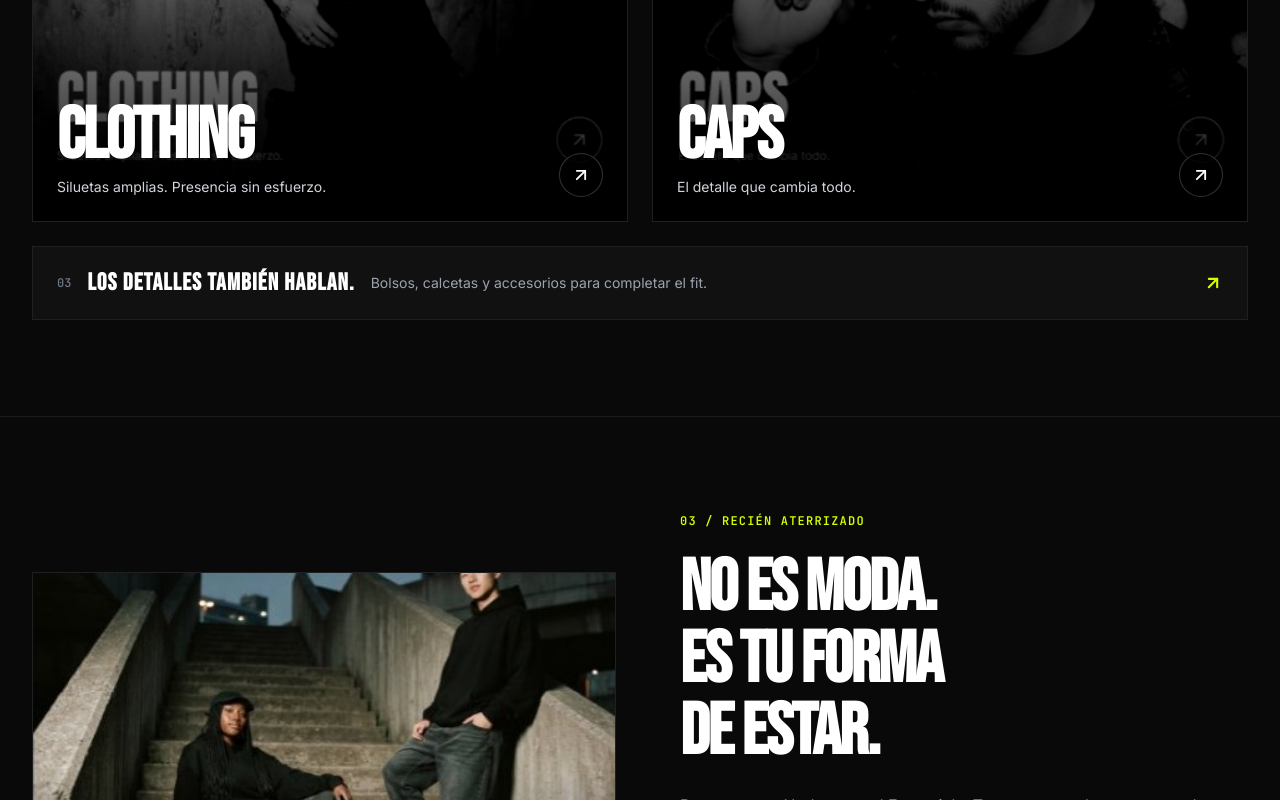
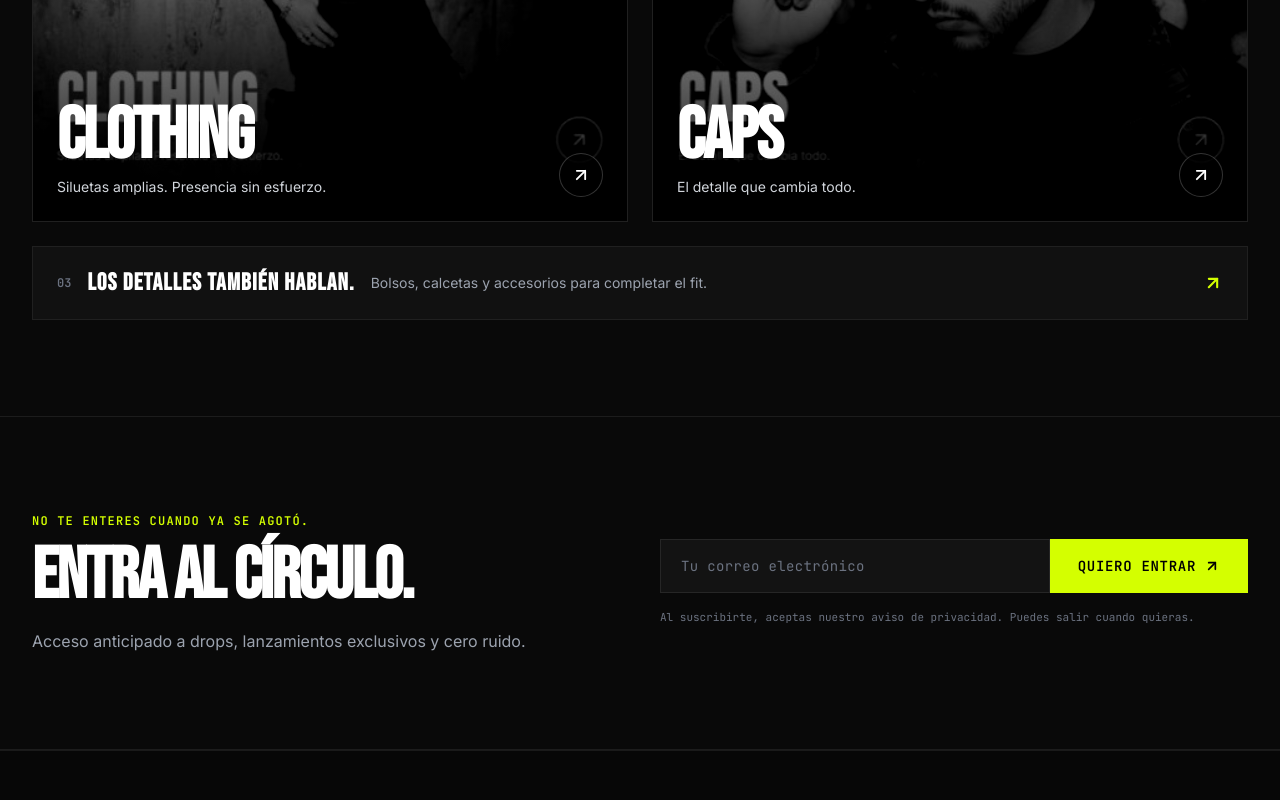
Before and after one commit to klesnuck/gj, a React (Vite) app: page / in a window 1280 px wide. Shown: the part 2000-2800 px from the top of the page. Built offline with nearby package versions, Linux system fonts and the light colour scheme; no server answers; the database is empty.

Commit message:
Style: Eliminado de seccion en la interfaz novedades

```diff
--- a/src/App.tsx
+++ b/src/App.tsx
@@ -5,7 +5,6 @@ import { Hero } from './components/Hero'
 import { MarqueeTicker } from './components/MarqueeTicker'
 import { FeaturedProducts } from './components/FeaturedProducts'
 import { CategoriesBanner } from './components/CategoriesBanner'
-import { EditorialSection } from './components/EditorialSection'
 import { Newsletter } from './components/Newsletter'
 import { Footer } from './components/Footer'
 import { CartDrawer } from './components/CartDrawer'
@@ -622,12 +621,7 @@ export function App() {
           onSelectCategory={handleOpenCategory}
         />
 
-        {/* 7. 03 / RECIÉN ATERRIZADO - Editorial */}
-        <EditorialSection
-          onDiscoverNews={handleShopDrop}
-        />
-
-        {/* 8. Newsletter (ENTRA AL CÍRCULO) */}
+        {/* 7. Newsletter (ENTRA AL CÍRCULO) */}
         <Newsletter />
       </main>
 
```
